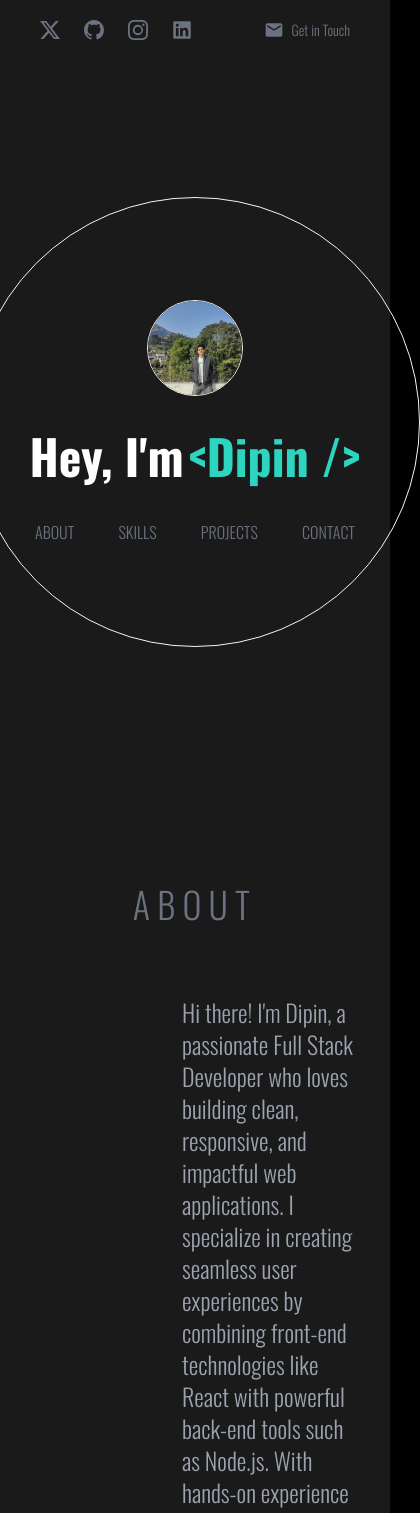
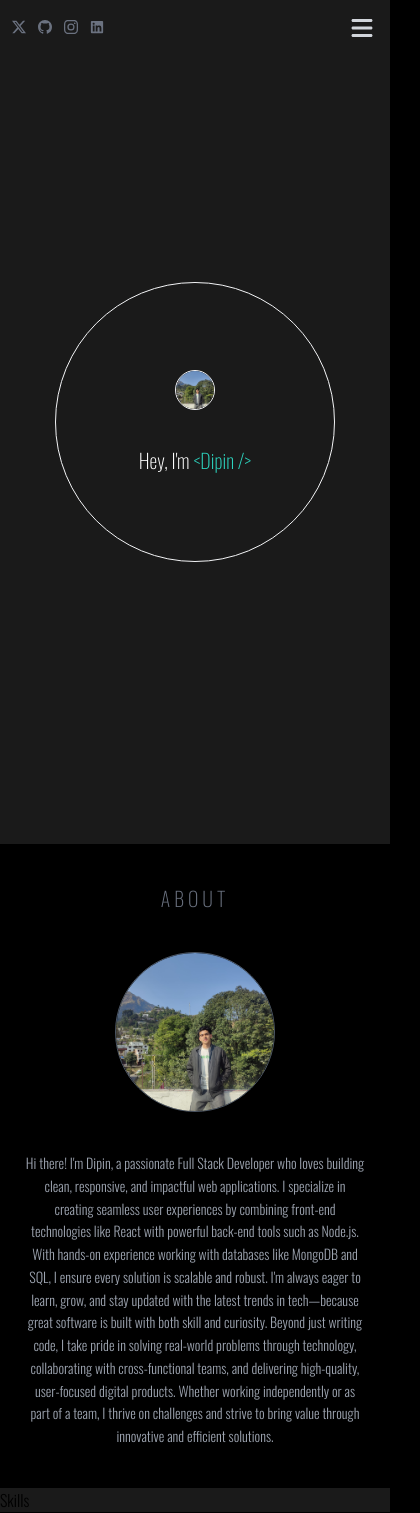
Before and after one commit to Dipin003/portfolio-site, a React (Vite) app: page / in a window 390 px wide. Shown: the top 1513 px of the page, 420 px wide, since content can reach past the window. Built offline with nearby package versions, Linux system fonts and the light colour scheme.

Commit message:
feat: make Navbar, Hero, and About sections fully responsive

```diff
--- a/src/App.jsx
+++ b/src/App.jsx
@@ -19,7 +19,7 @@ const App = () => {
           <Navbar />
           <Hero />
           <About />
-          {/* <Skills /> */}
+          <Skills />
           {/* <Project /> */}
           {/* <Contact /> */}
         </>
--- a/src/components/About.jsx
+++ b/src/components/About.jsx
@@ -1,27 +1,35 @@
-import assets from '../assets/assets'
-import { ABOUT } from '../constants'
+import assets from '../assets/assets';
+import { ABOUT } from '../constants';
 
 const About = () => {
+  return (
+    <section id="about" className="w-full py-10 bg-black">
+      <h2
+        className="text-center text-gray-500 text-xl xs:text-2xl md:text-3xl font-thin tracking-widest mb-10"
+        style={{ letterSpacing: '0.2em' }}
+      >
+        ABOUT
+      </h2>
 
-  return (
-    <section id='about' className='w-full h-screen'>
-      <h2 className='my-10 text-center  text-gray-500 text-4xl '
-        style={{ letterSpacing: '0.2em' }}
-      >ABOUT</h2>
-
-      <div className='w-full flex justify-center items-center'>
-        <div className=' mt-10'>
-          <img src={assets.me} alt="dipin_IMG" className='w-[400px] h-[500px] rounded-lg' />
-        </div>
-
-        <div className='w-3/3 flex items-center justify-center'>
-          <p className='m-8 max-w-xl text-2xl text-gray-400'>
+      <div className="flex flex-col-reverse lg:flex-row items-center justify-center gap-10 px-6 md:px-12 lg:px-20">
+        {/* Text Section */}
+        <div className="lg:w-1/2 w-full text-center lg:text-left">
+          <p className="text-sm md:text-lg font-light text-gray-400 leading-relaxed">
             {ABOUT}
           </p>
         </div>
+
+        {/* Image Section */}
+        <div className="lg:w-1/2 w-full flex justify-center">
+          <img
+            src={assets.me}
+            alt="Dipin_IMG"
+            className="w-40 h-40 md:w-60 md:h-60 lg:w-[350px] lg:h-[450px] rounded-full lg:rounded-lg object-cover border border-gray-600"
+          />
+        </div>
       </div>
     </section>
-  )
-}
+  );
+};
 
-export default About
+export default About;
--- a/src/components/Hero.jsx
+++ b/src/components/Hero.jsx
@@ -1,6 +1,8 @@
 import { useEffect, useState } from "react";
 import { motion } from "framer-motion";
 import assets from "../assets/assets";
+import { FaBars } from "react-icons/fa6";
+import { CgClose } from "react-icons/cg";
 
 const roles = [
     "<Dipin />",
@@ -27,32 +29,36 @@ const letter = {
 const Hero = () => {
     const [roleIndex, setRoleIndex] = useState(0);
     const [displayText, setDisplayText] = useState(roles[0]);
+    const [open, setOpen] = useState(false);
 
     useEffect(() => {
         const interval = setInterval(() => {
-            setRoleIndex((prev) => (prev + 1) % roles.length);
-            setDisplayText(roles[(roleIndex + 1) % roles.length]);
+            const nextIndex = (roleIndex + 1) % roles.length;
+            setRoleIndex(nextIndex);
+            setDisplayText(roles[nextIndex]);
         }, 3000);
         return () => clearInterval(interval);
     }, [roleIndex]);
 
     return (
-        <div className="h-screen flex flex-col items-center justify-center text-white px-4 relative">
+        <div className="h-screen flex flex-col items-center justify-center text-white px-4 relative overflow-hidden">
 
-            {/* Circle Container */}
-            <div className="absolute w-[450px] h-[450px] rounded-full border border-gray-100 flex flex-col items-center justify-center text-center p-4 z-0" />
+            {/* Circular Border */}
+            <div className="absolute sm:w-[350px] sm:h-[350px] w-[280px] h-[280px] rounded-full border border-gray-100 z-0" />
 
+            {/* Profile Image */}
             <img
                 src={assets.me}
                 alt="Dipin"
-                className="w-24 h-24 object-cover rounded-full border border-gray-100 mb-4 z-5"
+                className="sm:w-24 sm:h-24 w-10 h-10 object-cover rounded-full border border-gray-100 mb-4 z-10"
             />
 
-            <h1 className=" text-5xl font-bold flex gap-1 flex-wrap justify-center z-5 mt-5">
+            {/* Animated Name */}
+            <h1 className="text-xl xs:text-3xl xs:font-bold font-thin flex gap-1 flex-wrap justify-center z-10 mt-5 text-center">
                 Hey, I'm{" "}
                 <motion.span
                     key={displayText}
-                    className="text-teal-400 flex"
+                    className="text-teal-400"
                     variants={container}
                     initial="hidden"
                     animate="visible"
@@ -65,13 +71,31 @@ const Hero = () => {
                 </motion.span>
             </h1>
 
-            <div className="flex items-center justify-between w-80 mt-10 gap-5 text-gray-500">
-                <a href="#about">ABOUT</a>
-                <a href="#">SKILLS</a>
-                <a href="#">PROJECTS</a>
-                <a href="#">CONTACT</a>
+            {/* ✅ Hamburger Menu for below 550px */}
+            <div className="xs:hidden fixed top-4 right-4 z-50">
+                <button onClick={() => setOpen(!open)} className="z-50 relative text-gray-300">
+                    {open ? <CgClose size={24} /> : <FaBars size={24} />}
+                </button>
+
+                {open && (
+                    <div className="fixed inset-0 bg-[#0f0f0f] flex items-center justify-center z-40">
+                        <ul className="flex flex-col gap-6 text-4xl leading-relaxed tracking-wide text-white text-center">
+                            <li><a href="#about" onClick={() => setOpen(false)}>ABOUT</a></li>
+                            <li><a href="#skills" onClick={() => setOpen(false)}>SKILLS</a></li>
+                            <li><a href="#projects" onClick={() => setOpen(false)}>PROJECTS</a></li>
+                            <li><a href="#contact" onClick={() => setOpen(false)}>CONTACT</a></li>
+                        </ul>
+                    </div>
+                )}
             </div>
 
+            {/* ✅ Horizontal Menu for >= 550px */}
+            <ul className="hidden xs:flex xs:items-center xs:justify-between xs:w-80 xs:mt-10 xs:gap-5 text-gray-400 z-20 text-lg">
+                <li><a href="#about">ABOUT</a></li>
+                <li><a href="#">SKILLS</a></li>
+                <li><a href="#">PROJECTS</a></li>
+                <li><a href="#">CONTACT</a></li>
+            </ul>
         </div>
     );
 };
--- a/src/components/Navbar.jsx
+++ b/src/components/Navbar.jsx
@@ -5,14 +5,14 @@ import { MdEmail } from "react-icons/md";
 const Navbar = () => {
     return (
         <div className="fixed top-0 left-0 w-full z-50 ">
-            <div className="flex justify-between items-center max-w-screen-xl mx-auto px-10 py-5">
-                <div className="flex gap-6 items-center text-xl text-gray-500">
+            <div className="flex justify-between items-center max-w-screen-xl px-3 xs:mx-auto xs:px-10 py-5">
+                <div className="flex gap-3 xs:gap-6 items-center text-sm xs:text-lg sm:text-xl text-gray-500">
                     <a href="#"><BsTwitterX /></a>
                     <a href="https://github.com/Dipin003" rel="noopener noreferrer" target="_blank"><BsGithub /></a>
-                    <a href="#"><BsInstagram /></a>
+                    <a href="https://www.instagram.com/dipinkharayat_03?igsh=MWo4ajdqaXZmcWc4bQ==" target="_blank" rel="noopener noreferrer"><BsInstagram /></a>
                     <a href="https://in.linkedin.com/in/dipin-kharayat-110b18255" rel="noopener noreferrer" target="_blank"><FaLinkedin /></a>
                 </div>
-                <div className="flex items-center gap-2 text-gray-500">
+                <div className="hidden xs:flex items-center gap-2 text-gray-500">
                     <MdEmail className="text-xl" />
                     <p className="text-sm">Get in Touch</p>
                 </div>
--- a/tailwind.config.js
+++ b/tailwind.config.js
@@ -7,8 +7,15 @@ export default {
   theme: {
     extend: {
       colors: {
-        'soft-black': '#1a1a1a', // softer than pure black
+        'soft-black': '#1a1a1a',
       },
+    },
+    screens: {
+      xs: '550px',    // 👈 Now correctly placed inside theme
+      sm: '640px',
+      md: '768px',
+      lg: '1024px',
+      xl: '1280px',
     },
   },
   plugins: [],
```
